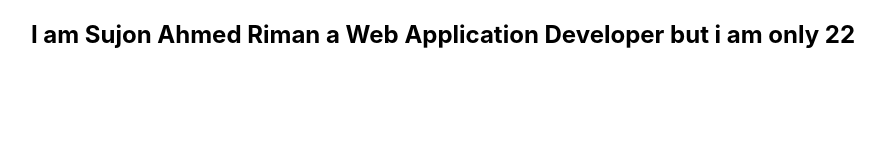
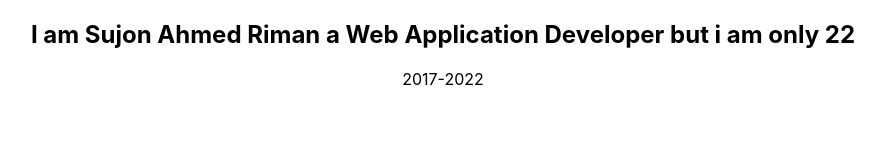
Before and after one commit to Sujon-Ahmed/practice-react, a React (Create React App) app: page / in a window 1280 px wide. Shown: the top 160 px of the page, without its empty margins (197-1082 px from the left). Built offline with nearby package versions, Linux system fonts and the light colour scheme.

Commit message:
Nested State Example

```diff
--- a/src/components/StateExample.js
+++ b/src/components/StateExample.js
@@ -5,14 +5,20 @@ class StateExample extends React.Component {
         super();
         this.state = {
             name: 'Sujon Ahmed Riman',
-            age: '22',
-            designation: 'Web Application Developer'
+            age: ['20', '21', '22', '23', '24', '25'],
+            designation: 'Web Application Developer',
+            studyYear: {
+                diploma: '2017-2022',
+                ssc: '2017',
+                jsc: '2015'
+            }
         }
     }
     render() {
         return(
             <div>
-                <h2>I am {this.state.name} a {this.state.designation} but i am only {this.state.age}</h2>
+                <h2>I am {this.state.name} a {this.state.designation} but i am only {this.state.age[2]}</h2>
+                <p>{this.state.studyYear.diploma}</p>
             </div>
         );
     }
```
